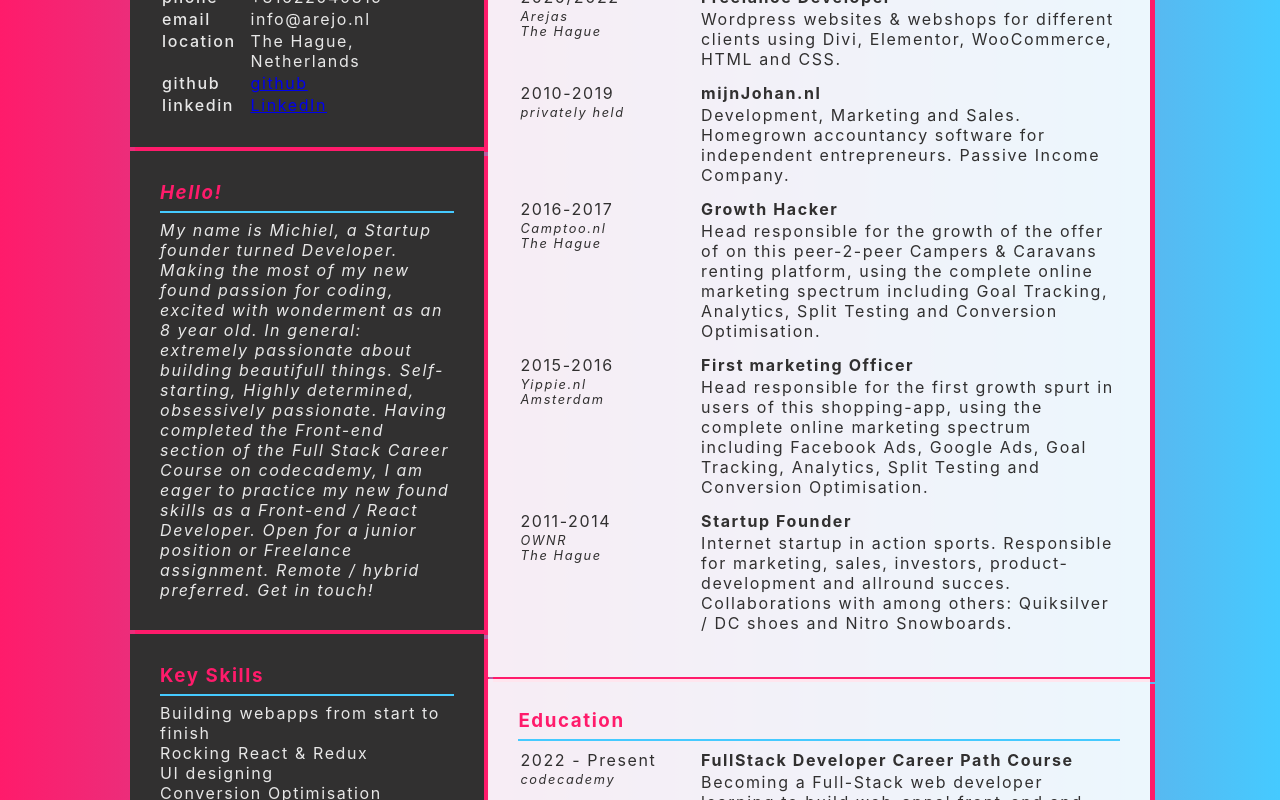
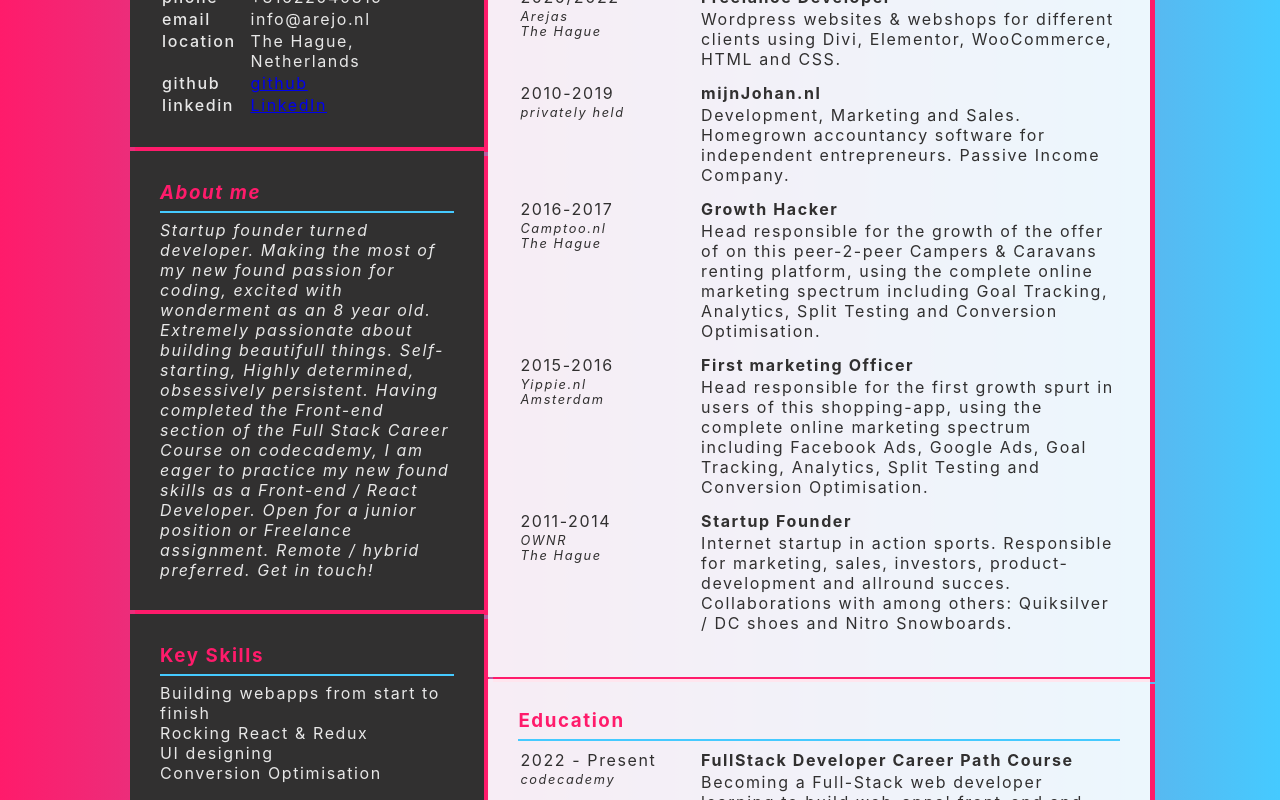
Before and after one commit to arejasverduras/resume, a React (Create React App) app: page / in a window 1280 px wide. Shown: the part 395-1195 px from the top of the page. Built offline with nearby package versions, Linux system fonts and the light colour scheme.

Commit message:
tweak objective

```diff
--- a/src/components/Summary/Summary.js
+++ b/src/components/Summary/Summary.js
@@ -6,7 +6,7 @@ export const Summary = ({summary, flipped}) => {
     return (
         <Widget
             name="summary"
-            title="Hello!"
+            title="About me"
             content={summary}
             flipped={flipped}  />
     )
--- a/src/data.js
+++ b/src/data.js
@@ -111,7 +111,7 @@ export const profileData = {
 
     },
     summary2: 'Bad-ass coding Champion!',
-    summary: 'My name is Michiel, a Startup founder turned Developer. Making the most of my new found passion for coding, excited with wonderment as an 8 year old. In general: extremely passionate about building beautifull things. Self-starting, Highly determined, obsessively passionate. Having completed the Front-end section of the Full Stack Career Course on codecademy, I am eager to practice my new found skills as a Front-end / React Developer. Open for a junior position or Freelance assignment. Remote / hybrid preferred. Get in touch!',
+    summary: 'Startup founder turned developer. Making the most of my new found passion for coding, excited with wonderment as an 8 year old. Extremely passionate about building beautifull things. Self-starting, Highly determined, obsessively persistent. Having completed the Front-end section of the Full Stack Career Course on codecademy, I am eager to practice my new found skills as a Front-end / React Developer. Open for a junior position or Freelance assignment. Remote / hybrid preferred. Get in touch!',
     summary3: '"To work passionately on challenging projects, living all around the world,  "',
     summary4: `Currently studying to become a Full-Stack Developer on codecademy. Having completed the Front-end section, I am looking to find a junior position as a Front-end / React Developer where i can apply and practice my new found skills. `,
     summary1: '"To become a Full-Stack Developer, working on Interesting projects, developing"',
```
